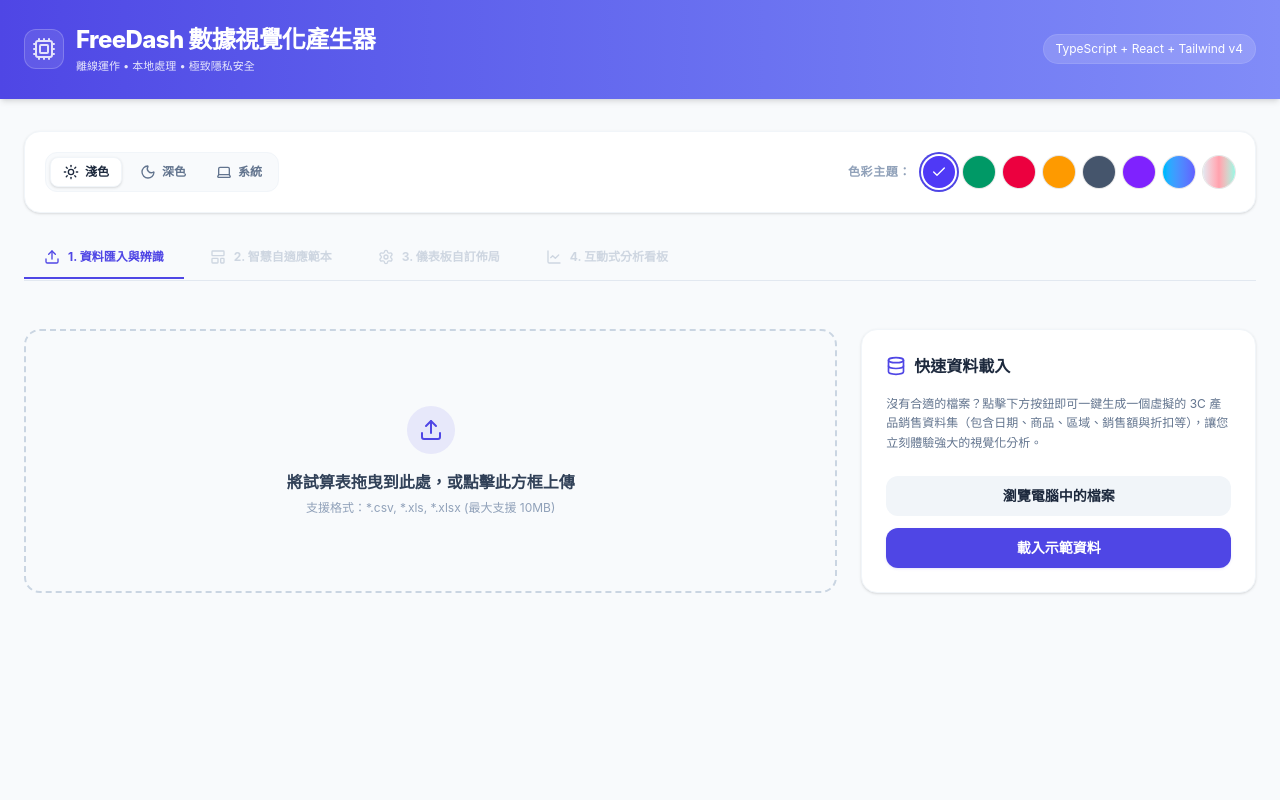
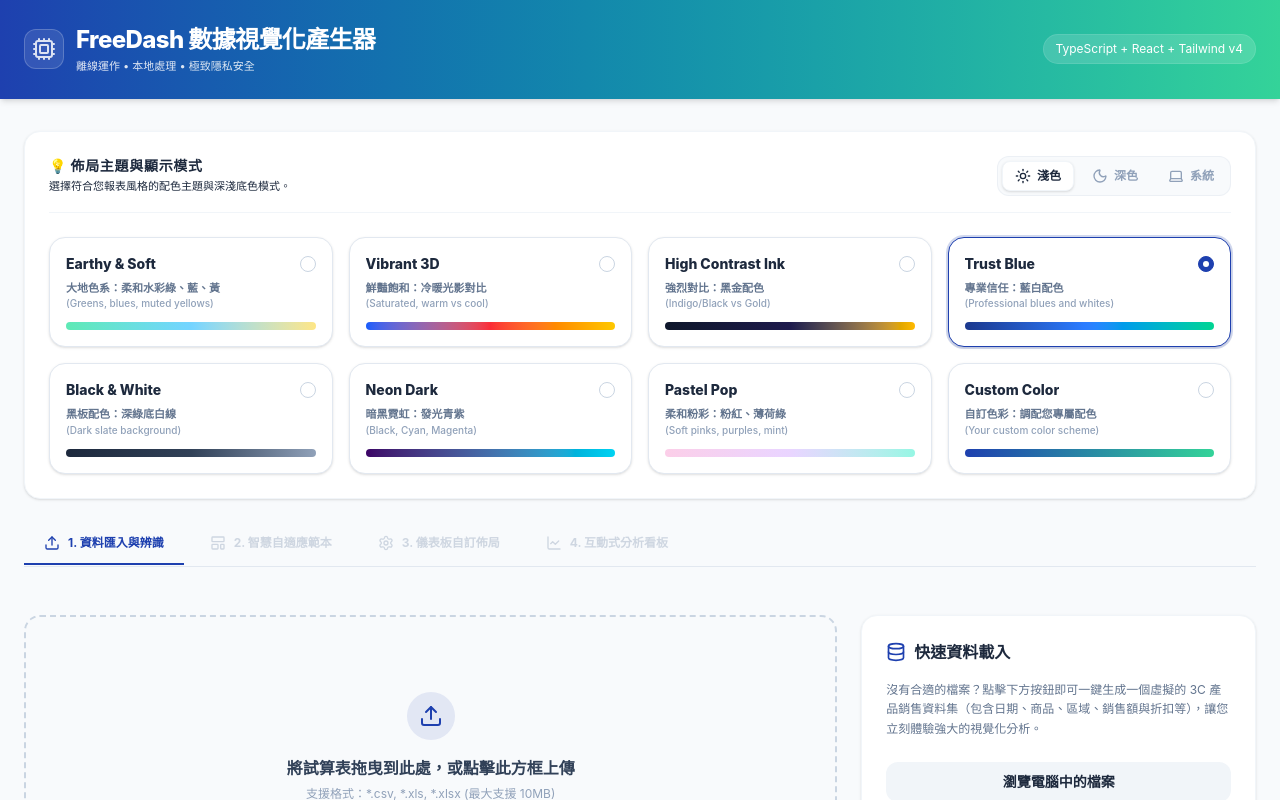
Before and after one commit to patrickwang77/freedash-dashboard-builder, a React (Vite) app: page / in a window 1280 px wide. Shown: the top 800 px of the page. Built offline with nearby package versions, Linux system fonts and the light colour scheme.

Commit message:
feat: restructure preset themes to 7 premium palettes and redesign ThemeSelector to card grid previews

```diff
--- a/src/App.tsx
+++ b/src/App.tsx
@@ -19,7 +19,7 @@ function App() {
 
   // Theme settings state
   const [theme, setTheme] = useState<ThemeConfig>({
-    name: 'indigo',
+    name: 'trust',
     mode: 'light'
   });
 
@@ -82,22 +82,22 @@ function App() {
 
   // Color Palette Theme values
   const colorPalettes: Record<string, { primary: string; primaryHover: string; gradientEnd: string }> = {
-    indigo: { primary: '#4f46e5', primaryHover: '#4338ca', gradientEnd: '#818cf8' },
-    emerald: { primary: '#059669', primaryHover: '#047857', gradientEnd: '#34d399' },
-    rose: { primary: '#e11d48', primaryHover: '#be123c', gradientEnd: '#fb7185' },
-    amber: { primary: '#d97706', primaryHover: '#b45309', gradientEnd: '#fbbf24' },
-    slate: { primary: '#475569', primaryHover: '#334155', gradientEnd: '#94a3b8' },
-    violet: { primary: '#7c3aed', primaryHover: '#6d28d9', gradientEnd: '#a78bfa' },
-    space: { primary: '#38bdf8', primaryHover: '#0ea5e9', gradientEnd: '#818cf8' }
+    earthy: { primary: '#2e7d32', primaryHover: '#1b5e20', gradientEnd: '#a3cfbb' },
+    vibrant: { primary: '#2563eb', primaryHover: '#1d4ed8', gradientEnd: '#f87171' },
+    highcontrast: { primary: '#0f172a', primaryHover: '#020617', gradientEnd: '#f59e0b' },
+    trust: { primary: '#1e40af', primaryHover: '#1e3a8a', gradientEnd: '#34d399' },
+    blackwhite: { primary: '#334155', primaryHover: '#1e293b', gradientEnd: '#94a3b8' },
+    neon: { primary: '#7e22ce', primaryHover: '#6b21a8', gradientEnd: '#06b6d4' },
+    pastel: { primary: '#db2777', primaryHover: '#be185d', gradientEnd: '#5eead4' }
   };
 
   const palette = theme.name === 'custom'
     ? {
-        primary: theme.customPrimary || '#4f46e5',
-        primaryHover: theme.customPrimary || '#4338ca',
-        gradientEnd: theme.customSecondary || '#818cf8'
+        primary: theme.customPrimary || '#1e40af',
+        primaryHover: theme.customPrimary || '#1e3a8a',
+        gradientEnd: theme.customSecondary || '#34d399'
       }
-    : (colorPalettes[theme.name] || colorPalettes.indigo);
+    : (colorPalettes[theme.name] || colorPalettes.trust);
 
   // File loading callback
   const handleDataLoaded = (newColumns: DataColumn[], newData: any[], newFileName: string) => {
--- a/src/components/ThemeSelector.tsx
+++ b/src/components/ThemeSelector.tsx
@@ -1,6 +1,6 @@
 import React from 'react';
 import type { ThemeConfig, ThemeName, ThemeMode } from '../types';
-import { Sun, Moon, Laptop, Check } from 'lucide-react';
+import { Sun, Moon, Laptop } from 'lucide-react';
 
 interface ThemeSelectorProps {
   theme: ThemeConfig;
@@ -8,15 +8,63 @@ interface ThemeSelectorProps {
 }
 
 export const ThemeSelector: React.FC<ThemeSelectorProps> = ({ theme, onChange }) => {
-  const themes: { id: ThemeName; name: string; colorClass: string; bgClass: string }[] = [
-    { id: 'indigo', name: '深藍靛青', colorClass: 'bg-indigo-600', bgClass: 'from-indigo-500 to-indigo-700' },
-    { id: 'emerald', name: '翡翠青綠', colorClass: 'bg-emerald-600', bgClass: 'from-emerald-500 to-emerald-700' },
-    { id: 'rose', name: '玫瑰嫣紅', colorClass: 'bg-rose-600', bgClass: 'from-rose-500 to-rose-700' },
-    { id: 'amber', name: '暖金橘', colorClass: 'bg-amber-500', bgClass: 'from-amber-400 to-amber-600' },
-    { id: 'slate', name: '冷冽灰', colorClass: 'bg-slate-600', bgClass: 'from-slate-500 to-slate-700' },
-    { id: 'violet', name: '紫羅蘭', colorClass: 'bg-violet-600', bgClass: 'from-violet-500 to-violet-750' },
-    { id: 'space', name: '太空極光', colorClass: 'bg-gradient-to-r from-sky-400 to-indigo-500', bgClass: 'from-sky-400 to-indigo-600' },
-    { id: 'custom', name: '自訂色彩', colorClass: 'bg-gradient-to-r from-slate-200 via-rose-300 to-teal-200 dark:from-slate-700 dark:to-slate-900', bgClass: 'from-slate-100 to-slate-350' }
+  const themes: { id: ThemeName; name: string; desc: string; sub: string; gradientBar: string }[] = [
+    {
+      id: 'earthy',
+      name: 'Earthy & Soft',
+      desc: '大地色系：柔和水彩綠、藍、黃',
+      sub: '(Greens, blues, muted yellows)',
+      gradientBar: 'from-emerald-300 via-sky-300 to-amber-200'
+    },
+    {
+      id: 'vibrant',
+      name: 'Vibrant 3D',
+      desc: '鮮豔飽和：冷暖光影對比',
+      sub: '(Saturated, warm vs cool)',
+      gradientBar: 'from-blue-600 via-red-500 to-yellow-400'
+    },
+    {
+      id: 'highcontrast',
+      name: 'High Contrast Ink',
+      desc: '強烈對比：黑金配色',
+      sub: '(Indigo/Black vs Gold)',
+      gradientBar: 'from-slate-900 via-indigo-950 to-amber-400'
+    },
+    {
+      id: 'trust',
+      name: 'Trust Blue',
+      desc: '專業信任：藍白配色',
+      sub: '(Professional blues and whites)',
+      gradientBar: 'from-blue-900 via-blue-500 to-emerald-400'
+    },
+    {
+      id: 'blackwhite',
+      name: 'Black & White',
+      desc: '黑板配色：深綠底白線',
+      sub: '(Dark slate background)',
+      gradientBar: 'from-slate-800 via-slate-700 to-slate-400'
+    },
+    {
+      id: 'neon',
+      name: 'Neon Dark',
+      desc: '暗黑霓虹：發光青紫',
+      sub: '(Black, Cyan, Magenta)',
+      gradientBar: 'from-purple-950 via-purple-650 to-cyan-400'
+    },
+    {
+      id: 'pastel',
+      name: 'Pastel Pop',
+      desc: '柔和粉彩：粉紅、薄荷綠',
+      sub: '(Soft pinks, purples, mint)',
+      gradientBar: 'from-pink-200 via-purple-200 to-teal-200'
+    },
+    {
+      id: 'custom',
+      name: 'Custom Color',
+      desc: '自訂色彩：調配您專屬配色',
+      sub: '(Your custom color scheme)',
+      gradientBar: 'custom-gradient'
+    }
   ];
 
   const modes: { id: ThemeMode; name: string; icon: React.ReactNode }[] = [
@@ -26,20 +74,28 @@ export const ThemeSelector: React.FC<ThemeSelectorProps> = ({ theme, onChange })
   ];
 
   return (
-    <div className="flex flex-col lg:flex-row items-start lg:items-center justify-between gap-4 p-5 bg-white dark:bg-slate-800 border border-slate-100 dark:border-slate-700/60 rounded-2xl shadow-sm transition-colors duration-200 w-full">
-      <div className="flex flex-col sm:flex-row items-start sm:items-center gap-4 w-full lg:w-auto">
+    <div className="space-y-6 w-full bg-white dark:bg-slate-800 p-6 border border-slate-100 dark:border-slate-700/60 rounded-2xl shadow-sm transition-colors duration-200">
+
+      {/* Top row: Mode controls & Custom pickers */}
+      <div className="flex flex-col sm:flex-row sm:items-center justify-between gap-4 pb-4 border-b border-slate-100 dark:border-slate-700/40">
+        <div>
+          <h3 className="text-sm font-extrabold text-slate-800 dark:text-slate-100 uppercase tracking-wider">💡 佈局主題與顯示模式</h3>
+          <p className="text-[11px] text-slate-450 dark:text-slate-500 mt-0.5">選擇符合您報表風格的配色主題與深淺底色模式。</p>
+        </div>
+
+        <div className="flex flex-wrap items-center gap-3">
           {/* Theme Mode Toggles */}
-        <div className="flex items-center gap-1.5 bg-slate-50 dark:bg-slate-900 p-1 rounded-xl border border-slate-100 dark:border-slate-800">
+          <div className="flex items-center gap-1.5 bg-slate-50 dark:bg-slate-900 p-1 rounded-xl border border-slate-200/50 dark:border-slate-800">
             {modes.map((m) => {
               const isActive = theme.mode === m.id;
               return (
                 <button
                   key={m.id}
                   onClick={() => onChange({ ...theme, mode: m.id })}
-                className={`flex items-center gap-1.5 px-3 py-1.5 rounded-lg text-xs font-semibold transition-all duration-200 cursor-pointer ${
+                  className={`flex items-center gap-1.5 px-3 py-1.5 rounded-lg text-xs font-bold transition-all duration-200 cursor-pointer ${
                     isActive
                       ? 'bg-white dark:bg-slate-800 text-slate-800 dark:text-white shadow-sm border border-slate-100 dark:border-slate-700/40'
-                    : 'text-slate-500 hover:text-slate-800 dark:hover:text-slate-200'
+                      : 'text-slate-400 hover:text-slate-655 dark:hover:text-slate-200'
                   }`}
                 >
                   {m.icon}
@@ -51,21 +107,21 @@ export const ThemeSelector: React.FC<ThemeSelectorProps> = ({ theme, onChange })
 
           {/* Custom Color Pickers */}
           {theme.name === 'custom' && (
-          <div className="flex items-center gap-4 bg-slate-50 dark:bg-slate-900 px-3 py-1.5 rounded-xl border border-slate-100 dark:border-slate-850 animate-fade-in w-full sm:w-auto">
+            <div className="flex items-center gap-4 bg-slate-50 dark:bg-slate-900 px-3 py-1.5 rounded-xl border border-slate-200/50 dark:border-slate-800 animate-fade-in">
               <div className="flex items-center gap-2">
-              <span className="text-[11px] font-bold text-slate-400 dark:text-slate-500 uppercase tracking-wider">主色:</span>
+                <span className="text-[10px] font-extrabold text-slate-400 dark:text-slate-500 uppercase tracking-wider">主色:</span>
                 <input
                   type="color"
-                value={theme.customPrimary || '#4f46e5'}
+                  value={theme.customPrimary || '#1e40af'}
                   onChange={(e) => onChange({ ...theme, customPrimary: e.target.value })}
                   className="w-5 h-5 rounded cursor-pointer border-0 bg-transparent outline-none p-0"
                 />
               </div>
               <div className="flex items-center gap-2">
-              <span className="text-[11px] font-bold text-slate-400 dark:text-slate-500 uppercase tracking-wider">漸層尾色:</span>
+                <span className="text-[10px] font-extrabold text-slate-400 dark:text-slate-500 uppercase tracking-wider">漸層尾色:</span>
                 <input
                   type="color"
-                value={theme.customSecondary || '#818cf8'}
+                  value={theme.customSecondary || '#34d399'}
                   onChange={(e) => onChange({ ...theme, customSecondary: e.target.value })}
                   className="w-5 h-5 rounded cursor-pointer border-0 bg-transparent outline-none p-0"
                 />
@@ -73,35 +129,75 @@ export const ThemeSelector: React.FC<ThemeSelectorProps> = ({ theme, onChange })
             </div>
           )}
         </div>
+      </div>
 
-      {/* Palette Colors selection */}
-      <div className="flex flex-wrap items-center gap-3 w-full lg:w-auto">
-        <span className="text-xs font-bold text-slate-400 dark:text-slate-500 uppercase tracking-wider">
-          色彩主題：
-        </span>
-        <div className="flex flex-wrap items-center gap-2">
+      {/* Grid of Theme Cards */}
+      <div className="grid grid-cols-1 sm:grid-cols-2 lg:grid-cols-4 gap-4">
         {themes.map((t) => {
           const isSelected = theme.name === t.id;
+
+          // Generate inline style for custom gradient preview, else tailwind classes
+          const gradientStyle = t.id === 'custom'
+            ? { background: `linear-gradient(to right, ${theme.customPrimary || '#1e40af'}, ${theme.customSecondary || '#34d399'})` }
+            : {};
+          const gradientClass = t.id === 'custom'
+            ? ''
+            : `bg-gradient-to-r ${t.gradientBar}`;
+
           return (
-              <button
+            <div
               key={t.id}
-                title={t.name}
               onClick={() => onChange({
                 ...theme,
                 name: t.id,
-                  customPrimary: t.id === 'custom' ? (theme.customPrimary || '#4f46e5') : undefined,
-                  customSecondary: t.id === 'custom' ? (theme.customSecondary || '#818cf8') : undefined
+                customPrimary: t.id === 'custom' ? (theme.customPrimary || '#1e40af') : undefined,
+                customSecondary: t.id === 'custom' ? (theme.customSecondary || '#34d399') : undefined
               })}
-                className={`relative w-8 h-8 rounded-full flex items-center justify-center transition-all duration-300 hover:scale-110 cursor-pointer ${
-                  t.colorClass
-                } ${isSelected ? 'ring-2 ring-offset-2 ring-brand dark:ring-offset-slate-800' : 'ring-1 ring-black/10'}`}
+              className={`group flex flex-col justify-between p-4 bg-white dark:bg-slate-850 border rounded-2xl shadow-sm hover:shadow-md transition-all duration-200 cursor-pointer relative ${
+                isSelected
+                  ? 'border-brand ring-2 ring-brand/20 dark:ring-brand/40'
+                  : 'border-slate-200 dark:border-slate-750 hover:border-brand/40 dark:hover:border-brand/40'
+              }`}
             >
-                {isSelected && <Check className="w-4 h-4 text-white font-bold" />}
-              </button>
+              {/* Top Row: Title & Radio Button */}
+              <div className="flex items-start justify-between gap-2">
+                <div className="truncate">
+                  <h4 className="text-sm font-extrabold text-slate-800 dark:text-slate-100 group-hover:text-brand transition-colors truncate">
+                    {t.name}
+                  </h4>
+                </div>
+
+                {/* Radio Indicator */}
+                <div className={`w-4 h-4 rounded-full border flex items-center justify-center shrink-0 mt-0.5 transition-all ${
+                  isSelected
+                    ? 'border-brand bg-brand text-white'
+                    : 'border-slate-300 dark:border-slate-600 bg-transparent'
+                }`}>
+                  {isSelected && (
+                    <div className="w-1.5 h-1.5 rounded-full bg-white" />
+                  )}
+                </div>
+              </div>
+
+              {/* Descriptions */}
+              <div className="mt-1.5">
+                <p className="text-[11px] font-bold text-slate-500 dark:text-slate-400 leading-normal">
+                  {t.desc}
+                </p>
+                <p className="text-[10px] text-slate-400 dark:text-slate-500 font-medium leading-none mt-0.5">
+                  {t.sub}
+                </p>
+              </div>
+
+              {/* Bottom Preview Gradient Bar */}
+              <div
+                style={gradientStyle}
+                className={`w-full h-2 rounded-full mt-3.5 ${gradientClass}`}
+              />
+            </div>
           );
         })}
       </div>
     </div>
-    </div>
   );
 };
--- a/src/types.ts
+++ b/src/types.ts
@@ -56,7 +56,7 @@ export interface DashboardCard {
   config: IndicatorConfig | ChartConfig | DataConfig;
 }
 
-export type ThemeName = 'indigo' | 'emerald' | 'rose' | 'amber' | 'slate' | 'violet' | 'space' | 'custom';
+export type ThemeName = 'earthy' | 'vibrant' | 'highcontrast' | 'trust' | 'blackwhite' | 'neon' | 'pastel' | 'custom';
 export type ThemeMode = 'light' | 'dark' | 'system';
 
 export interface ThemeConfig {
--- a/src/utils/exporter.ts
+++ b/src/utils/exporter.ts
@@ -38,23 +38,23 @@ export async function exportDashboardHTML(params: {
 
   // Define Theme Color mappings for Tailwind v4 Custom Theme Variables
   const colorPalettes: Record<string, { primary: string; primaryHover: string; gradientStart: string; gradientEnd: string }> = {
-    indigo: { primary: '#4f46e5', primaryHover: '#4338ca', gradientStart: '#4f46e5', gradientEnd: '#818cf8' },
-    emerald: { primary: '#059669', primaryHover: '#047857', gradientStart: '#059669', gradientEnd: '#34d399' },
-    rose: { primary: '#e11d48', primaryHover: '#be123c', gradientStart: '#e11d48', gradientEnd: '#fb7185' },
-    amber: { primary: '#d97706', primaryHover: '#b45309', gradientStart: '#d97706', gradientEnd: '#fbbf24' },
-    slate: { primary: '#475569', primaryHover: '#334155', gradientStart: '#475569', gradientEnd: '#94a3b8' },
-    violet: { primary: '#7c3aed', primaryHover: '#6d28d9', gradientStart: '#7c3aed', gradientEnd: '#a78bfa' },
-    space: { primary: '#38bdf8', primaryHover: '#0ea5e9', gradientStart: '#38bdf8', gradientEnd: '#818cf8' }
+    earthy: { primary: '#2e7d32', primaryHover: '#1b5e20', gradientStart: '#2e7d32', gradientEnd: '#a3cfbb' },
+    vibrant: { primary: '#2563eb', primaryHover: '#1d4ed8', gradientStart: '#2563eb', gradientEnd: '#f87171' },
+    highcontrast: { primary: '#0f172a', primaryHover: '#020617', gradientStart: '#0f172a', gradientEnd: '#f59e0b' },
+    trust: { primary: '#1e40af', primaryHover: '#1e3a8a', gradientStart: '#1e40af', gradientEnd: '#34d399' },
+    blackwhite: { primary: '#334155', primaryHover: '#1e293b', gradientStart: '#334155', gradientEnd: '#94a3b8' },
+    neon: { primary: '#7e22ce', primaryHover: '#6b21a8', gradientStart: '#7e22ce', gradientEnd: '#06b6d4' },
+    pastel: { primary: '#db2777', primaryHover: '#be185d', gradientStart: '#db2777', gradientEnd: '#5eead4' }
   };
 
   const palette = theme.name === 'custom'
     ? {
-        primary: theme.customPrimary || '#4f46e5',
-        primaryHover: theme.customPrimary || '#4338ca',
-        gradientStart: theme.customPrimary || '#4f46e5',
-        gradientEnd: theme.customSecondary || '#818cf8'
+        primary: theme.customPrimary || '#1e40af',
+        primaryHover: theme.customPrimary || '#1e3a8a',
+        gradientStart: theme.customPrimary || '#1e40af',
+        gradientEnd: theme.customSecondary || '#34d399'
       }
-    : (colorPalettes[theme.name] || colorPalettes.indigo);
+    : (colorPalettes[theme.name] || colorPalettes.trust);
 
   // Build the script tags. Inlining the source if successfully fetched, else loading via CDN link.
   const tailwindScriptTag = fetchedTailwind
@@ -174,7 +174,7 @@ export async function exportDashboardHTML(params: {
     let rawData = window.__DASHBOARD_DATA__ || [];
     const columns = window.__DASHBOARD_COLUMNS__ || [];
     const cards = window.__DASHBOARD_CARDS__ || [];
-    const activeTheme = window.__DASHBOARD_THEME__ || { name: 'indigo', mode: 'light' };
+    const activeTheme = window.__DASHBOARD_THEME__ || { name: 'trust', mode: 'light' };
     const slicerFields = window.__DASHBOARD_SLICERS__ || [];
     const calculatedColumns = window.__DASHBOARD_CALCULATED_COLUMNS__ || [];
 
@@ -501,18 +501,18 @@ export async function exportDashboardHTML(params: {
       }
 
       const pieThemeColors = {
-        indigo: ['#4f46e5', '#60a5fa', '#34d399', '#fbbf24', '#f87171', '#a78bfa', '#94a3b8', '#38bdf8', '#f43f5e', '#a7f3d0'],
-        emerald: ['#059669', '#60a5fa', '#fbbf24', '#34d399', '#0d9488', '#c084fc', '#fb923c', '#475569', '#fda4af', '#fef08a'],
-        rose: ['#e11d48', '#fda4af', '#a78bfa', '#f59e0b', '#64748b', '#0f766e', '#f97316', '#94a3b8', '#a7f3d0', '#fbbf24'],
-        amber: ['#d97706', '#f97316', '#475569', '#0d9488', '#8b5cf6', '#fb7185', '#38bdf8', '#86efac', '#fef08a', '#78350f'],
-        slate: ['#475569', '#94a3b8', '#0d9488', '#4f46e5', '#8b5cf6', '#10b981', '#60a5fa', '#fb923c', '#f43f5e', '#fbbf24'],
-        violet: ['#7c3aed', '#c084fc', '#10b981', '#f43f5e', '#4f46e5', '#64748b', '#fbbf24', '#3b82f6', '#db2777', '#a7f3d0'],
-        space: ['#38bdf8', '#818cf8', '#3b82f6', '#4f46e5', '#a78bfa', '#34d399', '#60a5fa', '#fb923c', '#f43f5e', '#fbbf24']
+        earthy: ['#2e7d32', '#4b7c59', '#78909c', '#607d8b', '#8d6e63', '#a1887f', '#d7ccc8', '#c5e1a5', '#e6ee9c', '#fff9c4'],
+        vibrant: ['#2563eb', '#3b82f6', '#ef4444', '#f57c00', '#fbc02d', '#059669', '#10b981', '#7c3aed', '#ec4899', '#06b6d4'],
+        highcontrast: ['#0f172a', '#1e293b', '#334155', '#fbbf24', '#d97706', '#92400e', '#7c3aed', '#5b21b6', '#0f766e', '#0d9488'],
+        trust: ['#1e40af', '#2563eb', '#3b82f6', '#60a5fa', '#93c5fd', '#10b981', '#34d399', '#a7f3d0', '#0d9488', '#14b8a6'],
+        blackwhite: ['#1e293b', '#334155', '#475569', '#64748b', '#94a3b8', '#cbd5e1', '#e2e8f0', '#f1f5f9', '#f8fafc', '#94a3b8'],
+        neon: ['#a21caf', '#d946ef', '#06b6d4', '#22d3ee', '#f43f5e', '#fb7185', '#ec4899', '#f472b6', '#7c3aed', '#a78bfa'],
+        pastel: ['#fbcfe8', '#e9d5ff', '#ccfbf1', '#c084fc', '#f472b6', '#2dd4bf', '#fed7aa', '#fef08a', '#bfdbfe', '#a7f3d0']
       };
 
       const activePieColors = activeTheme.name === 'custom'
-        ? [activeTheme.customPrimary || '#4f46e5', activeTheme.customSecondary || '#818cf8', '#34d399', '#fbbf24', '#f87171', '#a78bfa', '#38bdf8', '#f43f5e', '#a7f3d0', '#60a5fa']
-        : (pieThemeColors[activeTheme.name] || pieThemeColors.indigo);
+        ? [activeTheme.customPrimary || '#1e40af', activeTheme.customSecondary || '#34d399', '#34d399', '#fbbf24', '#f87171', '#a78bfa', '#38bdf8', '#f43f5e', '#a7f3d0', '#60a5fa']
+        : (pieThemeColors[activeTheme.name] || pieThemeColors.trust);
 
       let chartJsType = 'bar';
       if (isPie || isProgress) chartJsType = 'doughnut';
```
Also changed, not shown: src/components/DashboardTab.tsx (+27 -27 lines). Lines whose indentation alone changed are shown as unchanged.
